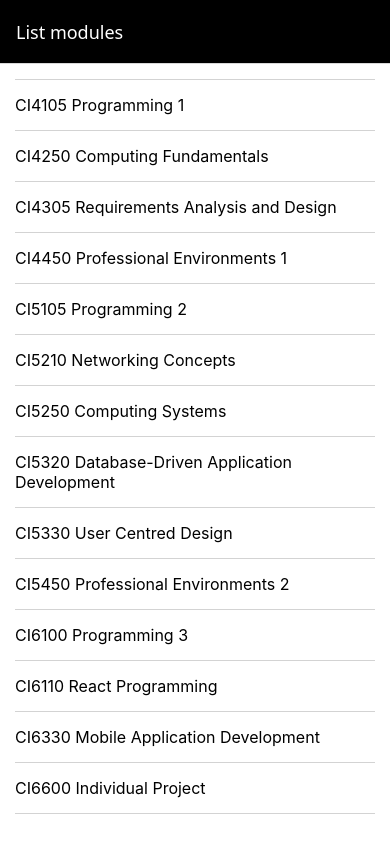
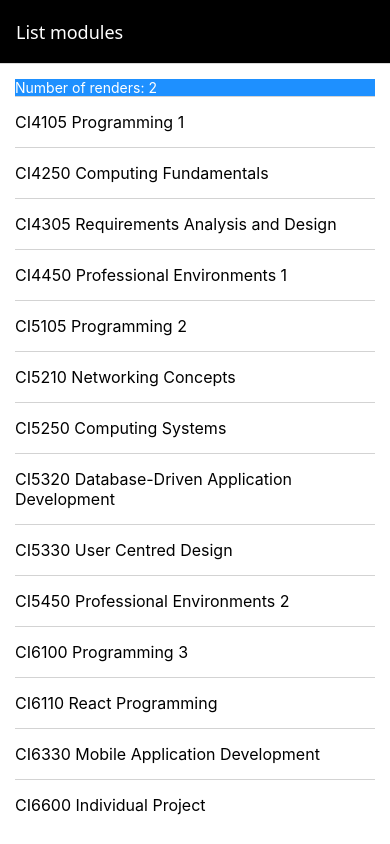
Before and after one commit to ZhyldyzBaktybek/Crudler1, a React Native app: screen /ModuleListScreen in a window 390 px wide. Built offline with nearby package versions, Linux system fonts and the light colour scheme.

Commit message:
Complete -05- Including CRUDL state (#5)

```diff
--- /dev/null
+++ b/src/components/UI/RenderCounts.js
@@ -0,0 +1,27 @@
+import { useRef } from "react";
+import { StyleSheet, Text } from "react-native";
+
+const RenderCount = ({
+	backgroundColor = "dodgerblue",
+	fontColor = "white",
+}) => {
+	// Initialisation-------------------
+	// State---------------------
+	const renderCount = useRef(0);
+	renderCount.current += 1;
+	// Handlers------------------
+	// View-----------------------------
+	return (
+		<Text style={[StyleSheet.count, { backgroundColor, color: fontColor }]}>
+			Number of renders: {renderCount.current}
+		</Text>
+	);
+};
+
+const styles = StyleSheet.create({
+	count: {
+		padding: 5,
+	},
+});
+
+export default RenderCount;
--- a/src/components/screens/ModuleListScreen.js
+++ b/src/components/screens/ModuleListScreen.js
@@ -1,28 +1,40 @@
 import Screen from "../layout/Screen";
-import { Pressable, ScrollView, StyleSheet, Text, View } from "react-native";
+import { ScrollView, StyleSheet, Text, View } from "react-native";
 import initialModules from "../../data/modules.js";
 import { ModuleList } from "../entity/modules/ModuleList.js";
-
+import { useState } from "react";
+import RenderCount from "../UI/renderCounts.js";
 
 
 
 export const ModuleListScreen = () => {
 	// Initialisation-------------------
-	const modules = initialModules;
+	//let modules = initialModules;
+
 	// State---------------------
+	const [modules, setModules] = useState(initialModules);
+
 	// Handlers------------------
-	const handleSelect = (module) => alert(`Item${module.ModuleCode} selected`);
+	const handleDelete = (module) =>
+		setModules(
+			modules.filter((item) => item.ModuleID !== module.ModuleID),
+			//modules = modules.filter((item) =>  item.ModuleID !== module.ModuleID
+
+			//if (item.ModuleID !== module.ModuleID) return true; else return false;
+		);
+
 	// View-----------------------------
 
 	return (
 		<Screen>
+			<RenderCount />
 			<ModuleList
 				modules={modules}
-				onSelect={handleSelect}
+				onSelect={handleDelete}
 			/>
 		</Screen>
 	);
-};
+};;
 
 
 const styles = StyleSheet.create({
```
Also changed, not shown: src/components/template.js (added).
